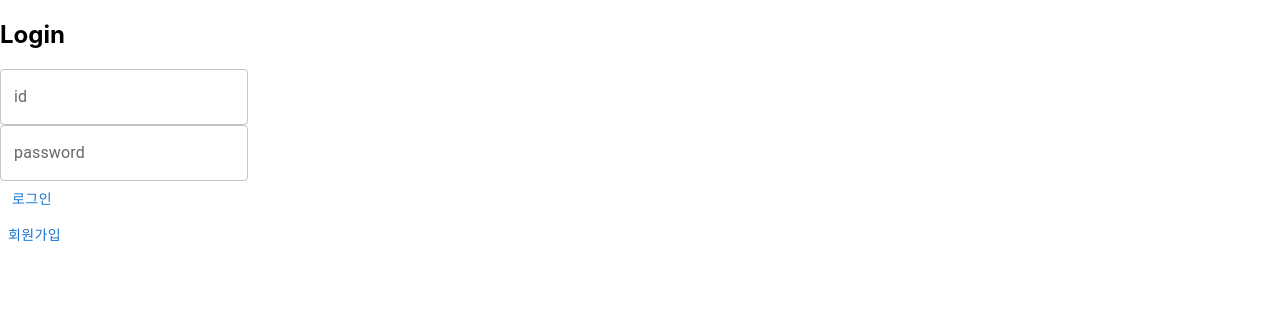
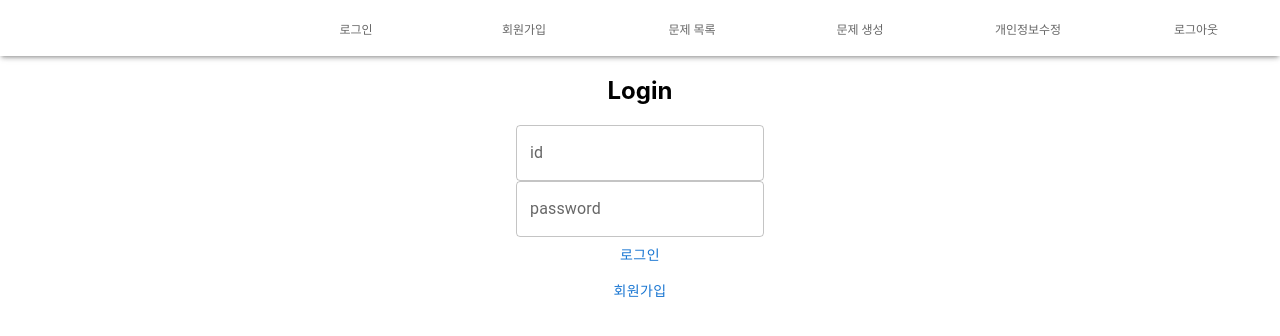
Before and after one commit to Kim-Ji-soo/EdduSSAFY, a React (Create React App) app in the folder frontend/: page / in a window 1280 px wide. Shown: the top 336 px of the page. Built offline with nearby package versions, Linux system fonts and the light colour scheme.

Commit message:
네비게이션 바 생성

```diff
--- a/frontend/package.json
+++ b/frontend/package.json
@@ -5,6 +5,7 @@
   "dependencies": {
     "@emotion/react": "^11.9.3",
     "@emotion/styled": "^11.9.3",
+    "@mui/icons-material": "^5.8.4",
     "@mui/material": "^5.9.1",
     "@reduxjs/toolkit": "^1.8.3",
     "@testing-library/jest-dom": "^5.16.4",
--- a/frontend/src/App.css
+++ b/frontend/src/App.css
@@ -1,5 +1,6 @@
 .App {
   text-align: center;
+  padding: 56px;
 }
 
 .App-logo {
--- a/frontend/src/App.js
+++ b/frontend/src/App.js
@@ -1,10 +1,13 @@
 /** @format */
+import "./App.css";
 import Login from "./Login";
 import Signup from "./Signup";
-import {Routes, Route} from "react-router-dom";
+import Navbar from "./components/Navbar";
+import { Routes, Route } from "react-router-dom";
 function App() {
   return (
-    <div>
+    <div className="App">
+      <Navbar></Navbar>
       <Routes>
         <Route path="/" element={<Login></Login>}></Route>
         <Route path="/signup" element={<Signup></Signup>}></Route>
--- /dev/null
+++ b/frontend/src/components/Navbar.js
@@ -0,0 +1,38 @@
+import React from "react";
+import Paper from "@mui/material/Paper";
+import BottomNavigation from "@mui/material/BottomNavigation";
+import BottomNavigationAction from "@mui/material/BottomNavigationAction";
+import HomeIcon from "@mui/icons-material/Home";
+import { BrowserRouter, Link } from "react-router-dom";
+
+export default function Navbar() {
+  const [value, setValue] = React.useState(0);
+  return (
+    <Paper sx={{ position: "fixed", top: 0, left: 0, right: 0 }} elevation={3}>
+      <BottomNavigation
+        showLabels
+        value={value}
+        onChange={(event, newValue) => {
+          setValue(newValue);
+        }}
+        sx={{ display: "flex", justifyContent: "flex-end" }}
+      >
+        <BottomNavigationAction
+          label="홈페이지"
+          icon={<HomeIcon />}
+          sx={{ right: 350 }}
+        />
+        <BottomNavigationAction label="로그인" component={Link} to="/" />
+        <BottomNavigationAction
+          label="회원가입"
+          component={Link}
+          to="signup/"
+        />
+        <BottomNavigationAction label="문제 목록" />
+        <BottomNavigationAction label="문제 생성" />
+        <BottomNavigationAction label="개인정보수정" />
+        <BottomNavigationAction label="로그아웃" />
+      </BottomNavigation>
+    </Paper>
+  );
+}
```
Also changed, not shown: 1 other file (tests, documents, lock files or other folders).
